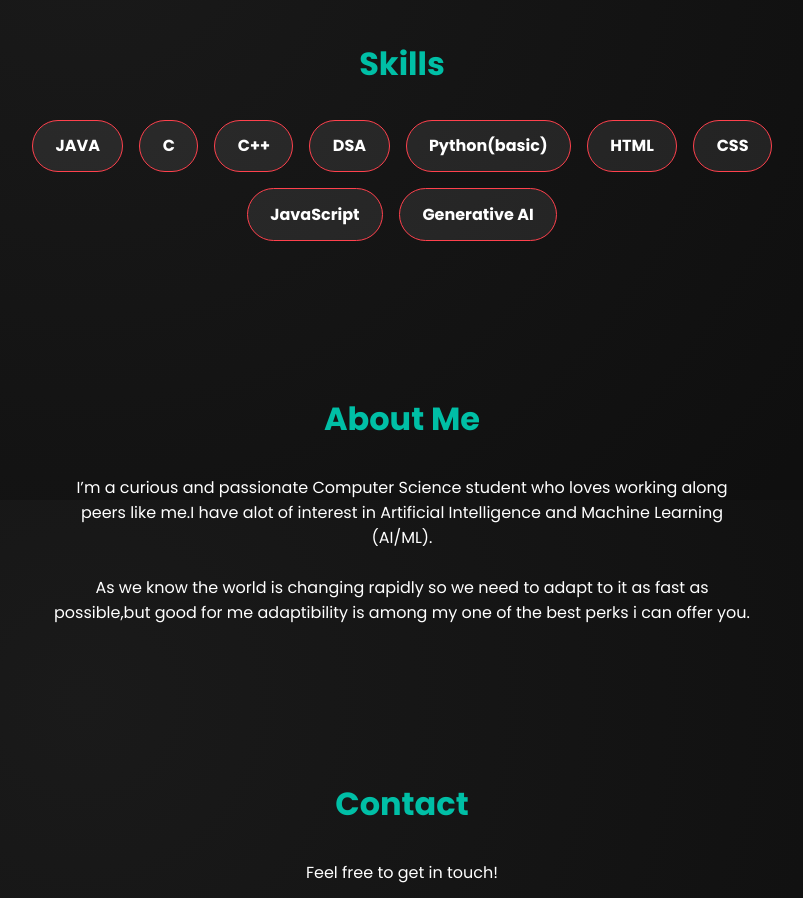
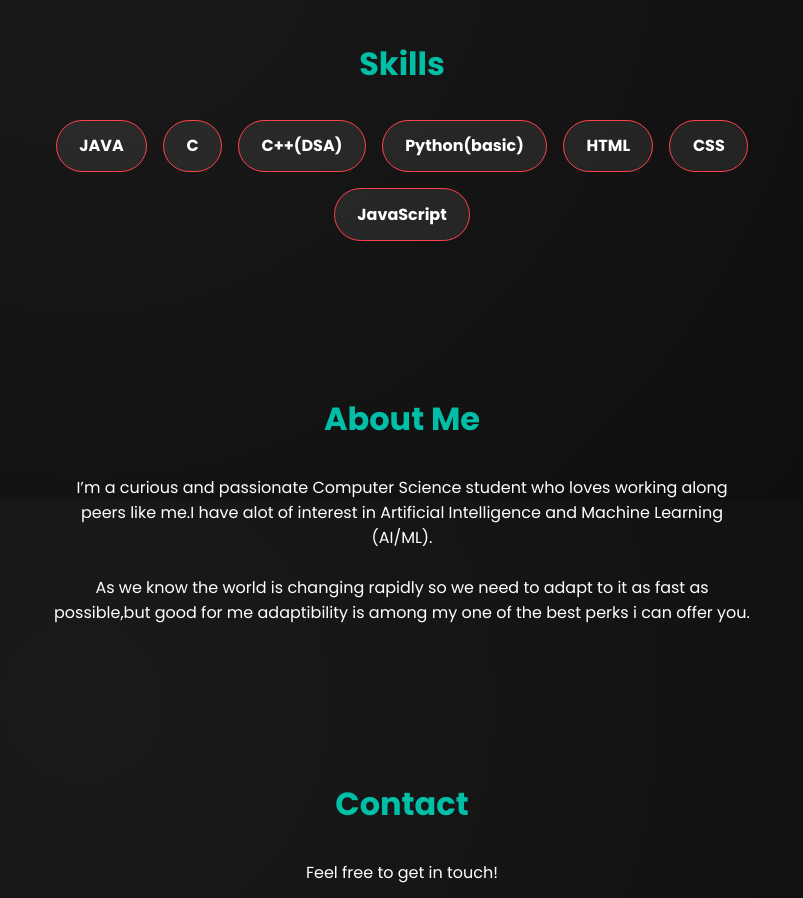
Before and after one commit to CodeByApurva/My-Portfolio, a plain HTML site: page index.html in a window 1280 px wide. Shown: the part 1900-2798 px from the top of the page, without its empty margins (238-1041 px from the left). Drawn offline with nearby package versions, Linux system fonts and the light colour scheme.

Commit message:
Update in Skills Section

```diff
--- a/index.html
+++ b/index.html
@@ -238,13 +238,11 @@ body::after {
   <div class="skills" data-aos="fade-in">
     <div class="skill">JAVA</div>
     <div class="skill">C</div>
-    <div class="skill">C++</div>
-    <div class="skill">DSA</div>
+    <div class="skill">C++(DSA)</div>
     <div class="skill">Python(basic)</div>
     <div class="skill">HTML</div>
     <div class="skill">CSS</div>
     <div class="skill">JavaScript</div>
-    <div class="skill"> Generative AI</div>
   </div>
 </section>
 
```
